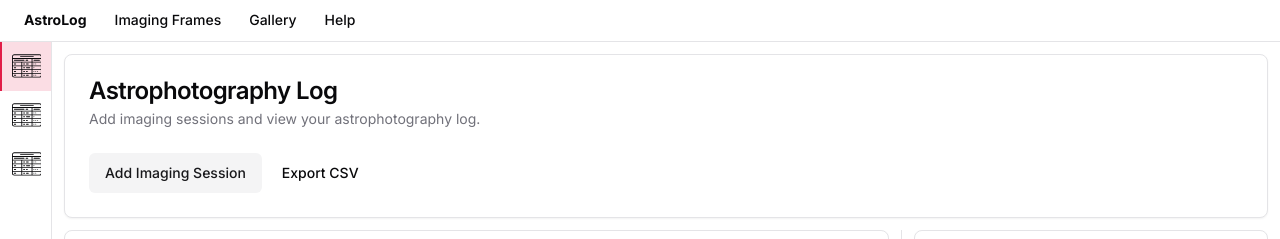
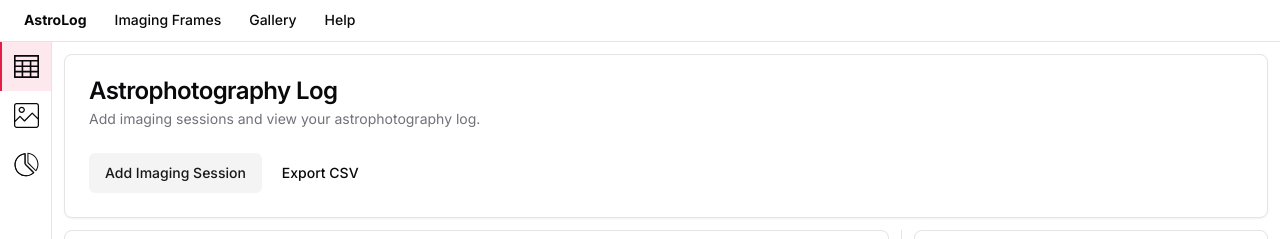
Before and after one commit to astrolog-app/astrolog, a Next.js app: page / in a window 1280 px wide. Shown: the top 239 px of the page. Built offline with nearby package versions, Linux system fonts and the light colour scheme.

Commit message:
update: sideNav

```diff
--- a/src/app/globals.css
+++ b/src/app/globals.css
@@ -7,7 +7,6 @@
   --padding: 0.75rem;
   --form-gap: 1.5rem;
   --side-nav-width: 3.25rem;
-  --primary-custom: 346.8 77.2% 92.5%;
 }
 
 html {
@@ -43,6 +42,8 @@ html {
     --chart-3: 197 37% 24%;
     --chart-4: 43 74% 66%;
     --chart-5: 27 87% 67%;
+
+    --primary-custom: 346.8 77.2% 95%;
   }
 
   .dark {
@@ -71,6 +72,8 @@ html {
     --chart-3: 30 80% 55%;
     --chart-4: 280 65% 60%;
     --chart-5: 340 75% 55%;
+
+    --primary-custom: 346.8 77.2% 12.5%;
   }
 }
 
--- a/src/app/page.tsx
+++ b/src/app/page.tsx
@@ -8,7 +8,7 @@ import { TopBar } from '@/components/topBar';
 import SideNav from '@/components/sideNav';
 import React, { useState } from 'react';
 import { AnimatePresence, motion } from 'framer-motion';
-import { LogSVG } from '@/app/svgs';
+import { AnalyticsSVG, GallerySVG, LogSVG } from '@/app/svgs';
 
 export interface Tab {
   component: React.ReactNode;
@@ -20,8 +20,8 @@ export interface Tab {
 export default function Home() {
   const tabs: Tab[] = [
     { component: <Log />, key: 'log', tooltip: 'Astrophotography Log', icon: LogSVG },
-    { component: <Gallery />, key: 'gallery', tooltip: 'Gallery', icon: LogSVG },
-    { component: <Analytics />, key: 'analytics', tooltip: 'Analytics', icon: LogSVG }
+    { component: <Gallery />, key: 'gallery', tooltip: 'Gallery', icon: GallerySVG },
+    { component: <Analytics />, key: 'analytics', tooltip: 'Analytics', icon: AnalyticsSVG }
   ];
   const [selectedTab, setSelectedTab] = useState(tabs[0]);
 
--- a/src/app/svgs.tsx
+++ b/src/app/svgs.tsx
@@ -76,63 +76,49 @@ c0-4.551,3.703-8.254,8.254-8.254h88.271c4.551,0,8.254,3.703,8.254,8.254V160.746z
 );
 
 export const LogSVG = (
+  <svg fill="#000000" version="1.1" id="Layer_1" xmlns="http://www.w3.org/2000/svg"
+       viewBox="0 0 512 512">
+    <g>
+      <g>
+        <path d="M0,22.261v467.478h512V22.261H0z M155.826,456.348H33.391v-77.913h122.435V456.348z M155.826,345.043H33.391V267.13
+			h122.435V345.043z M155.826,233.739H33.391v-77.913h122.435V233.739z M322.783,456.348H189.217v-77.913h133.565V456.348z
+			 M322.783,345.043H189.217V267.13h133.565V345.043z M322.783,233.739H189.217v-77.913h133.565V233.739z M478.609,456.348H356.174
+			v-77.913h122.435V456.348z M478.609,345.043H356.174V267.13h122.435V345.043z M478.609,233.739H356.174v-77.913h122.435V233.739z
+			 M478.609,122.435H33.391V55.652h445.217V122.435z" />
+      </g>
+    </g>
+  </svg>
+);
+
+export const GallerySVG = (
   <svg fill="#000000" version="1.1" id="Capa_1" xmlns="http://www.w3.org/2000/svg"
-       viewBox="0 0 511 511">
-<g>
-	<path
-    d="M39.5,231h24c4.142,0,7.5-3.358,7.5-7.5s-3.358-7.5-7.5-7.5h-24c-4.142,0-7.5,3.358-7.5,7.5S35.358,231,39.5,231z" />
-  <path
-    d="M39.5,167h168c4.142,0,7.5-3.358,7.5-7.5s-3.358-7.5-7.5-7.5h-168c-4.142,0-7.5,3.358-7.5,7.5S35.358,167,39.5,167z" />
-  <path
-    d="M239.5,167h32c4.142,0,7.5-3.358,7.5-7.5s-3.358-7.5-7.5-7.5h-32c-4.142,0-7.5,3.358-7.5,7.5S235.358,167,239.5,167z" />
-  <path
-    d="M375.5,167h96c4.142,0,7.5-3.358,7.5-7.5s-3.358-7.5-7.5-7.5h-96c-4.142,0-7.5,3.358-7.5,7.5S371.358,167,375.5,167z" />
-  <path d="M375.5,216c-1.97,0-3.91,0.8-5.3,2.2c-1.4,1.39-2.2,3.33-2.2,5.3s0.8,3.91,2.2,5.3c1.39,1.4,3.33,2.2,5.3,2.2
-		c1.97,0,3.91-0.8,5.3-2.2c1.4-1.39,2.2-3.33,2.2-5.3s-0.8-3.91-2.2-5.3C379.41,216.8,377.47,216,375.5,216z" />
-  <path d="M380.8,282.2c-1.39-1.4-3.33-2.2-5.3-2.2c-1.97,0-3.91,0.8-5.3,2.2c-1.4,1.39-2.2,3.33-2.2,5.3s0.8,3.91,2.2,5.3
-		c1.39,1.4,3.33,2.2,5.3,2.2c1.97,0,3.91-0.8,5.3-2.2c1.4-1.39,2.2-3.33,2.2-5.3S382.2,283.59,380.8,282.2z" />
-  <path d="M375.5,344c-1.97,0-3.91,0.8-5.3,2.2c-1.4,1.39-2.2,3.33-2.2,5.3s0.8,3.91,2.2,5.3c1.39,1.4,3.33,2.2,5.3,2.2
-		c1.97,0,3.91-0.8,5.3-2.2c1.4-1.39,2.2-3.33,2.2-5.3s-0.8-3.91-2.2-5.3C379.41,344.8,377.47,344,375.5,344z" />
-  <path d="M407.5,344c-1.98,0-3.91,0.8-5.3,2.2c-1.4,1.39-2.2,3.33-2.2,5.3s0.8,3.91,2.2,5.3c1.39,1.4,3.32,2.2,5.3,2.2
-		c1.97,0,3.91-0.8,5.3-2.2c1.4-1.39,2.2-3.33,2.2-5.3s-0.8-3.91-2.2-5.3C411.41,344.8,409.48,344,407.5,344z" />
-  <path d="M375.5,408c-1.97,0-3.91,0.8-5.3,2.2c-1.4,1.39-2.2,3.33-2.2,5.3s0.8,3.91,2.2,5.3c1.39,1.4,3.33,2.2,5.3,2.2
-		c1.97,0,3.91-0.8,5.3-2.2c1.4-1.39,2.2-3.33,2.2-5.3s-0.8-3.91-2.2-5.3C379.41,408.8,377.47,408,375.5,408z" />
-  <path d="M407.5,408c-1.97,0-3.91,0.8-5.3,2.2c-1.4,1.39-2.2,3.33-2.2,5.3s0.8,3.91,2.2,5.3c1.39,1.4,3.33,2.2,5.3,2.2
-		c1.97,0,3.91-0.8,5.3-2.2c1.4-1.39,2.2-3.33,2.2-5.3s-0.8-3.91-2.2-5.3C411.41,408.8,409.47,408,407.5,408z" />
-  <path d="M444.8,346.2c-1.39-1.4-3.33-2.2-5.3-2.2c-1.97,0-3.91,0.8-5.3,2.2c-1.4,1.39-2.2,3.32-2.2,5.3s0.8,3.91,2.2,5.3
-		c1.39,1.4,3.33,2.2,5.3,2.2c1.97,0,3.91-0.8,5.3-2.2c1.4-1.39,2.2-3.33,2.2-5.3S446.2,347.59,444.8,346.2z" />
-  <path d="M412.8,218.2c-1.39-1.4-3.32-2.2-5.3-2.2s-3.91,0.8-5.3,2.2c-1.4,1.39-2.2,3.33-2.2,5.3s0.8,3.91,2.2,5.3
-		c1.39,1.4,3.33,2.2,5.3,2.2c1.97,0,3.91-0.8,5.3-2.2c1.4-1.39,2.2-3.33,2.2-5.3S414.2,219.59,412.8,218.2z" />
-  <path
-    d="M63.5,408h-24c-4.142,0-7.5,3.358-7.5,7.5s3.358,7.5,7.5,7.5h24c4.142,0,7.5-3.358,7.5-7.5S67.642,408,63.5,408z" />
-  <path
-    d="M143.5,103h224c4.142,0,7.5-3.358,7.5-7.5s-3.358-7.5-7.5-7.5h-224c-4.142,0-7.5,3.358-7.5,7.5S139.358,103,143.5,103z" />
-  <path
-    d="M39.5,295h24c4.142,0,7.5-3.358,7.5-7.5s-3.358-7.5-7.5-7.5h-24c-4.142,0-7.5,3.358-7.5,7.5S35.358,295,39.5,295z" />
-  <path
-    d="M63.5,344h-24c-4.142,0-7.5,3.358-7.5,7.5s3.358,7.5,7.5,7.5h24c4.142,0,7.5-3.358,7.5-7.5S67.642,344,63.5,344z" />
-  <path
-    d="M215.5,344h-16c-4.142,0-7.5,3.358-7.5,7.5s3.358,7.5,7.5,7.5h16c4.142,0,7.5-3.358,7.5-7.5S219.642,344,215.5,344z" />
-  <path
-    d="M199.5,423h16c4.142,0,7.5-3.358,7.5-7.5s-3.358-7.5-7.5-7.5h-16c-4.142,0-7.5,3.358-7.5,7.5S195.358,423,199.5,423z" />
-  <path
-    d="M215.5,280h-16c-4.142,0-7.5,3.358-7.5,7.5s3.358,7.5,7.5,7.5h16c4.142,0,7.5-3.358,7.5-7.5S219.642,280,215.5,280z" />
-  <path
-    d="M199.5,231h16c4.142,0,7.5-3.358,7.5-7.5s-3.358-7.5-7.5-7.5h-16c-4.142,0-7.5,3.358-7.5,7.5S195.358,231,199.5,231z" />
-  <path
-    d="M247.5,231h32c4.142,0,7.5-3.358,7.5-7.5s-3.358-7.5-7.5-7.5h-32c-4.142,0-7.5,3.358-7.5,7.5S243.358,231,247.5,231z" />
-  <path
-    d="M303.5,280h-56c-4.142,0-7.5,3.358-7.5,7.5s3.358,7.5,7.5,7.5h56c4.142,0,7.5-3.358,7.5-7.5S307.642,280,303.5,280z" />
-  <path
-    d="M263.5,344h-16c-4.142,0-7.5,3.358-7.5,7.5s3.358,7.5,7.5,7.5h16c4.142,0,7.5-3.358,7.5-7.5S267.642,344,263.5,344z" />
-  <path
-    d="M247.5,423h32c4.142,0,7.5-3.358,7.5-7.5s-3.358-7.5-7.5-7.5h-32c-4.142,0-7.5,3.358-7.5,7.5S243.358,423,247.5,423z" />
-  <path d="M471.5,56h-432C17.72,56,0,73.72,0,95.5v320C0,437.28,17.72,455,39.5,455h432c21.78,0,39.5-17.72,39.5-39.5v-320
-		C511,73.72,493.28,56,471.5,56z M175,376v-49h161v49H175z M336,391v49H175v-49H336z M496,135v49H351v-49H496z M336,199v49H175v-49
-		H336z M160,248H15v-49h145V248z M160,263v49H15v-49H160z M175,263h161v49H175V263z M351,263h145v49H351V263z M351,248v-49h145v49
-		H351z M336,184H15v-49h321V184z M15,327h145v49H15V327z M351,327h145v49H351V327z M39.5,71h432c13.509,0,24.5,10.991,24.5,24.5V120
-		H15V95.5C15,81.991,25.991,71,39.5,71z M15,415.5V391h145v49H39.5C25.991,440,15,429.009,15,415.5z M471.5,440H351v-49h145v24.5
-		C496,429.009,485.009,440,471.5,440z" />
-</g>
-</svg>
+       viewBox="0 0 489.4 489.4">
+    <g>
+      <g>
+        <path d="M0,437.8c0,28.5,23.2,51.6,51.6,51.6h386.2c28.5,0,51.6-23.2,51.6-51.6V51.6c0-28.5-23.2-51.6-51.6-51.6H51.6
+			C23.1,0,0,23.2,0,51.6C0,51.6,0,437.8,0,437.8z M437.8,464.9H51.6c-14.9,0-27.1-12.2-27.1-27.1v-64.5l92.8-92.8l79.3,79.3
+			c4.8,4.8,12.5,4.8,17.3,0l143.2-143.2l107.8,107.8v113.4C464.9,452.7,452.7,464.9,437.8,464.9z M51.6,24.5h386.2
+			c14.9,0,27.1,12.2,27.1,27.1v238.1l-99.2-99.1c-4.8-4.8-12.5-4.8-17.3,0L205.2,333.8l-79.3-79.3c-4.8-4.8-12.5-4.8-17.3,0
+			l-84.1,84.1v-287C24.5,36.7,36.7,24.5,51.6,24.5z" />
+        <path d="M151.7,196.1c34.4,0,62.3-28,62.3-62.3s-28-62.3-62.3-62.3s-62.3,28-62.3,62.3S117.3,196.1,151.7,196.1z M151.7,96
+			c20.9,0,37.8,17,37.8,37.8s-17,37.8-37.8,37.8s-37.8-17-37.8-37.8S130.8,96,151.7,96z" />
+      </g>
+    </g>
+  </svg>
 );
+
+export const AnalyticsSVG = (
+  <svg version="1.1" xmlns="http://www.w3.org/2000/svg" viewBox="0 0 512 512"
+       enable-background="new 0 0 512 512">
+    <g>
+      <path
+        d="m216.3,45.4c-106,15.4-184.4,105.4-184.4,213.8-7.10543e-15,119.2 97,216.2 216.2,216.2 52,0 101.7-18.6 141-52.5l-163.5-163.5c-6-6-9.3-14-9.3-22.5v-191.5l0-0zm31.7,450.8c-130.7,0-237-106.3-237-237 0-123 92.3-224.5 214.7-235.9 2.9-0.3 5.8,0.7 8,2.7 2.2,2 3.4,4.8 3.4,7.7v203.3c0,2.9 1.1,5.7 3.2,7.7l171.2,171.2c2,2 3.1,4.7 3.1,7.5 0,2.8-1.2,5.5-3.2,7.4-44.4,42.2-102.4,65.4-163.4,65.4z" />
+      <g>
+        <path
+          d="m286.3,15.8c-3-0.3-10.4,0.9-11.4,10.4v194.4c0,2.8 1.1,5.4 3.1,7.4l162.8,162.8c7.4,6.4 14.1,1.2 15.8-1.3 29-40.5 44.4-88.2 44.4-137.8-5.68434e-14-123-92.3-224.4-214.7-235.9zm160.3,351.4l-150.9-150.9v-178.3c105.9,15.5 184.4,105.4 184.4,213.8 0,41.1-11.5,80.7-33.5,115.4z" />
+        <path
+          d="m240.3,244.7c-2.1-2.1-3.2-4.8-3.2-7.7v-203.4c-0.8-9.3-8.5-10.7-11.4-10.4-122.4,11.5-214.7,112.9-214.7,236 0,130.7 106.3,237 237,237 60.9,0 118.9-23.3 163.3-65.5 2-1.9 6-8.1 0.2-14.9l-171.2-171.1zm7.7,230.7c-119.2,0-216.2-97-216.2-216.2 0-108.4 78.5-198.3 184.4-213.8v191.5c0,8.5 3.3,16.5 9.3,22.5l163.5,163.4c-39.3,34-89,52.6-141,52.6z" />
+      </g>
+    </g>
+  </svg>
+);
--- a/src/components/imageView.tsx
+++ b/src/components/imageView.tsx
@@ -22,7 +22,7 @@ export default function ImageView({ className, image }: ImageViewProps) {
     <Card className={className}>
       <CardHeader>
         <div className={styles.title}>{image.title}</div>
-        <img src={imageSrc} className={styles.image} onClick={async () => {
+        <img loading="lazy" src={imageSrc} className={styles.image} onClick={async () => {
           await invoke('open_image', { path: image.path });
         }}  alt="load"/>
       </CardHeader>
--- a/src/components/sideNav.module.scss
+++ b/src/components/sideNav.module.scss
@@ -16,7 +16,7 @@
       flex-grow: 1;
       aspect-ratio: 1/1;
       cursor: pointer;
-      padding: 0.6rem;
+      padding: 0.75rem;
 
       svg {
         fill: hsl(var(--foreground));
```
